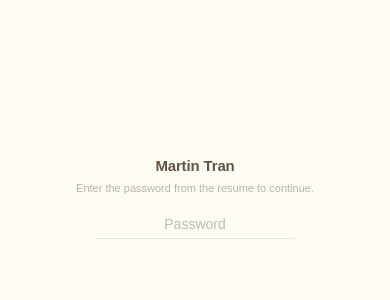
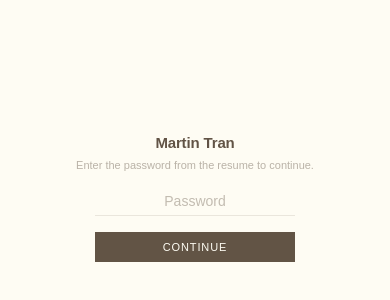
Before and after one commit to martintrandesign-cmd/martin-portfolio, a website: page login.html in a window 390 px wide. Shown: the part 208-508 px from the top of the page. Drawn offline with Linux system fonts and the light colour scheme; a small style sheet from the web is missing.

Commit message:
Add submit button to login page for mobile
- Add Continue button so mobile users don't need to find Enter key
- Add enterkeyhint='done' so mobile keyboard shows Done action
- Extract submit logic into shared function used by both button and Enter key

Co-Authored-By: Claude Sonnet 4.6 <noreply@anthropic.com>

```diff
--- a/login.html
+++ b/login.html
@@ -51,6 +51,21 @@ input {
   color: var(--text);
 }
 input::placeholder { opacity: 0.3; color: var(--text); }
+.submit-btn {
+  font-family: var(--font);
+  font-size: 11px;
+  letter-spacing: 0.08em;
+  text-transform: uppercase;
+  background: var(--text);
+  color: var(--bg);
+  border: none;
+  padding: 9px 24px;
+  cursor: pointer;
+  opacity: 0.8;
+  transition: opacity 0.1s;
+  width: 200px;
+}
+.submit-btn:hover { opacity: 1; }
 .error {
   font-size: 11px;
   color: rgba(160,40,20,0.7);
@@ -65,16 +80,17 @@ input::placeholder { opacity: 0.3; color: var(--text); }
 <div class="wrap">
   <div class="name">Martin Tran</div>
   <div class="hint">Enter the password from the resume to continue.</div>
-  <input type="password" id="pw-input" placeholder="Password" autocomplete="off" autofocus/>
+  <input type="password" id="pw-input" placeholder="Password" autocomplete="off" autofocus enterkeyhint="done"/>
+  <button class="submit-btn" id="pw-submit">Continue</button>
   <div class="error" id="pw-error">Incorrect password</div>
 </div>
 <script>
 const input = document.getElementById('pw-input');
 const error = document.getElementById('pw-error');
 
-input.addEventListener('keydown', async function(e) {
-  if (e.key !== 'Enter') return;
+async function tryPassword() {
   const password = input.value;
+  if (!password) return;
   input.value = '';
 
   const res = await fetch('/api/auth', {
@@ -89,7 +105,13 @@ input.addEventListener('keydown', async function(e) {
     error.classList.add('visible');
     setTimeout(() => error.classList.remove('visible'), 2000);
   }
+}
+
+input.addEventListener('keydown', function(e) {
+  if (e.key === 'Enter') tryPassword();
 });
+
+document.getElementById('pw-submit').addEventListener('click', tryPassword);
 </script>
 </body>
 </html>
```
